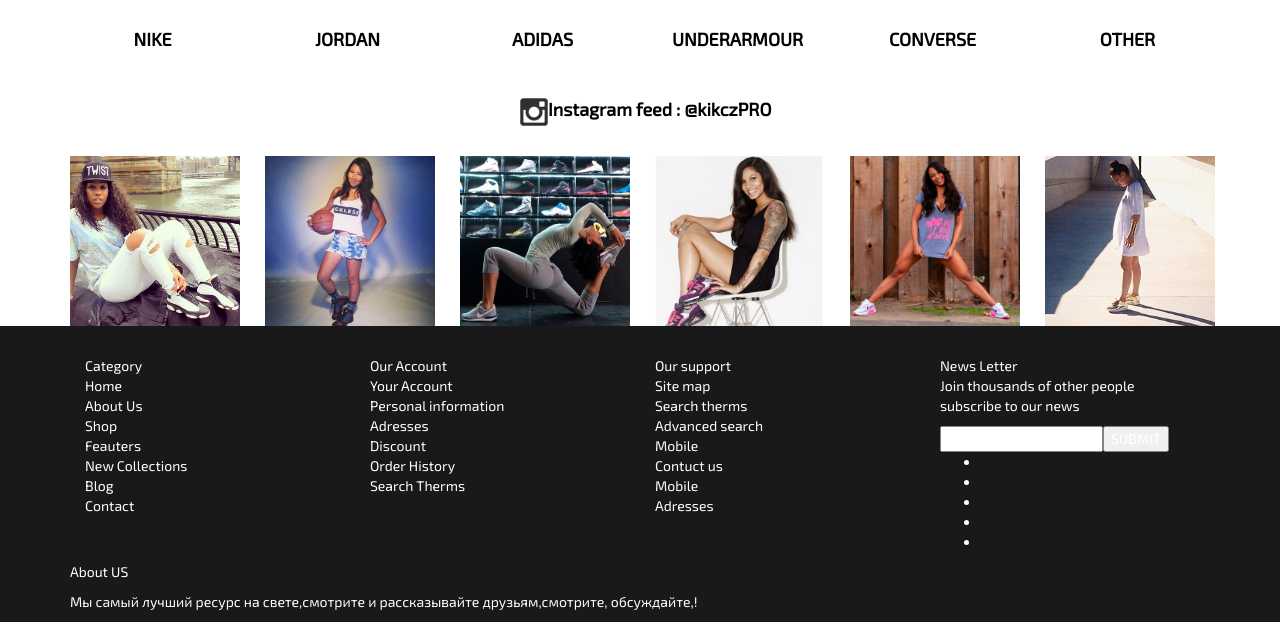
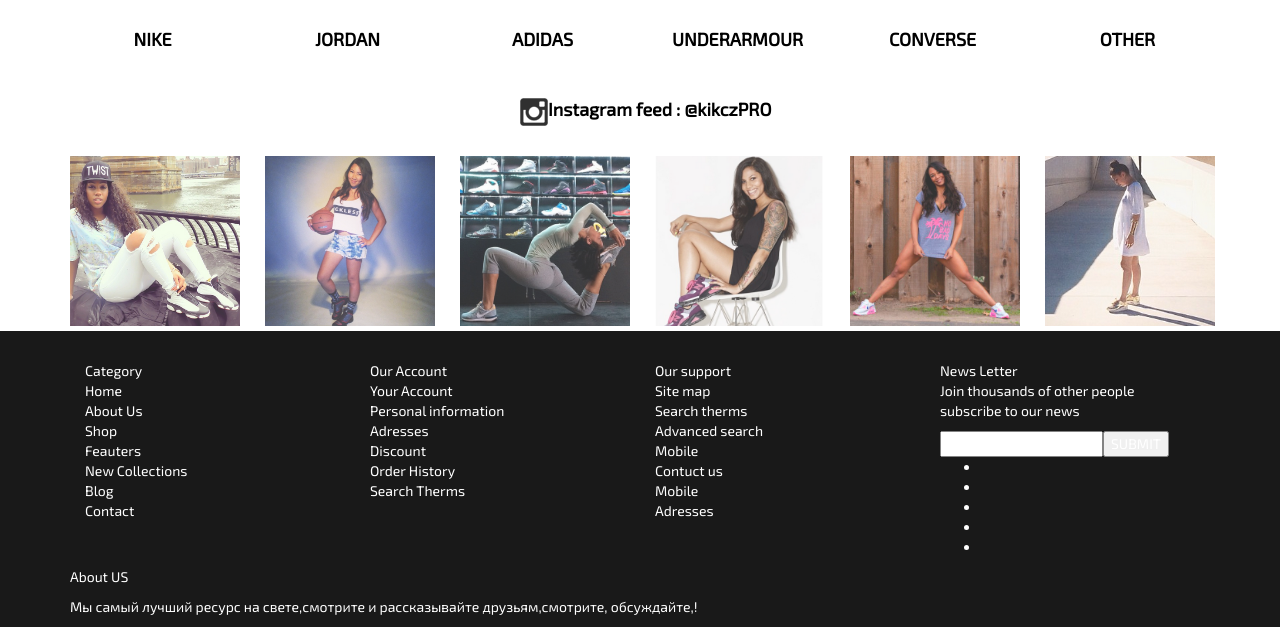
Before and after one commit to Detsl/KickzPro, a plain HTML site: page index.html in a window 1280 px wide. Shown: the part 1666-2293 px from the top of the page. Drawn offline with Linux system fonts and the light colour scheme; files whose address does not match are found by name.

Commit message:
new colors insta pics

```diff
--- a/style.css
+++ b/style.css
@@ -197,14 +197,16 @@
 }
 body > main > div > aside > div.instagram.row > div>a {
     display: inline-block;
+    background-color: white;
+
 
 }
 
-}
+
 /* задаём увилечение для картинок при наведении*/
 body > main > div > aside > div.instagram.row > div > a > img{
     display: block;
-    opacity: 1;
+    opacity: 0.8;
     -webkit-transform: scale(1,1);
     -webkit-transition-timing-function: ease-out;
     -webkit-transition-duration: 550ms;
@@ -213,7 +215,7 @@
     -moz-transition-duration: 550ms;
 }
 body > main > div > aside > div.instagram.row > div > a > img:hover{
-    opacity: .9;
+    opacity: 1;
     -webkit-transform: scale(1.11,1.17);
     -webkit-transition-timing-function: ease-out;
     -webkit-transition-duration: 300ms;
```
